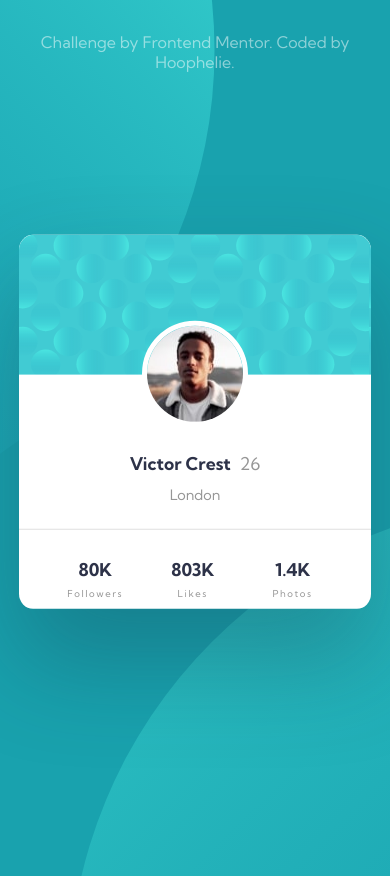
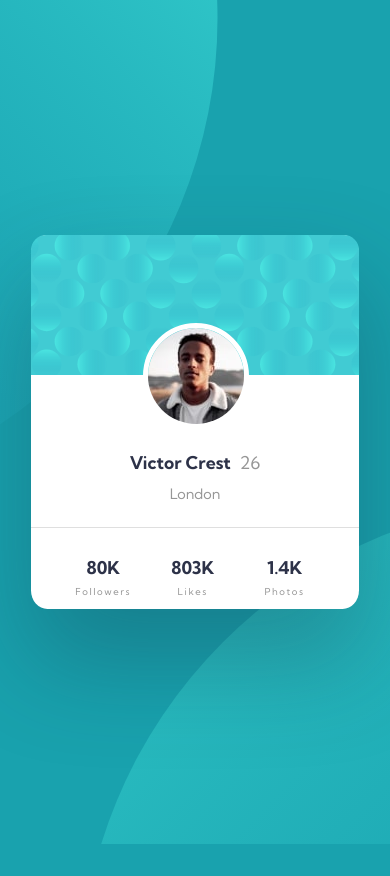
Before and after one commit to HOOP-helie/Newbie-Profile-Card--Frontend-Mentor, a plain HTML site: page index.html in a window 390 px wide. After the commit the page ends 844 px from the top, so only its background shows below. Drawn offline with Linux system fonts and the light colour scheme.

Commit message:
use flexbox instead of absolute positionning, improve Pixel Perfect

```diff
--- a/index.html
+++ b/index.html
@@ -45,12 +45,12 @@
       </div>
     </article>
 
-    <div class="attribution">
+    <!-- <div class="attribution">
       Challenge by
       <a href="https://www.frontendmentor.io?ref=challenge" target="_blank"
         >Frontend Mentor</a
       >. Coded by
       <a href="https://github.com/HOOPhelie" target="_blank">Hoophelie</a>.
-    </div>
+    </div> -->
   </body>
 </html>
--- a/style.css
+++ b/style.css
@@ -17,13 +17,14 @@ a {
 body {
   background: url("images/bg-pattern-top.svg"),
     url("images/bg-pattern-bottom.svg"), hsl(185, 75%, 39%);
-  /* background-position: -62% 50%, 148% -42%; */
   background-repeat: no-repeat;
-  /* droite: 48%largeur +15%, bas : 65%haut-15%largeur */
-  background-position: right 52vw bottom 40vh, left 46vw top 55vh;
+  background-position: right 51.8vw bottom 34.8vh, left 48vw top 52.2vh;
   font-family: "Kumbh Sans", sans-serif;
   font-weight: 400;
   min-height: 100vh;
+  display: flex;
+  justify-content: center;
+  align-items: center;
 }
 
 .attribution {
@@ -39,18 +40,17 @@ body {
   /* offset-x | offset-y | blur-radius | spread-radius | color */
   box-shadow: 2px 50px 100px 5px rgba(16, 50, 71, 0.3);
   height: 23.4rem;
-  position: absolute;
-  top: 50%;
-  left: 50%;
   margin: auto;
+  position: relative;
   text-align: center;
-  transform: translate(-50%, -50%);
-  width: 22rem;
+  width: 21.9rem;
 }
 
+/* Top part of the card */
 .card-pattern {
   background-image: url("images/bg-pattern-card.svg");
   background: cover;
+  background-position: center;
   border-radius: 15px 15px 0 0;
   color: red;
   height: 37.5%;
@@ -64,6 +64,7 @@ body {
   left: 35%;
 }
 
+/* Card main content */
 .card-content {
   margin-top: 22%;
 }
@@ -75,7 +76,7 @@ body {
 .card-content p {
   color: hsl(0, 0%, 59%);
   font-size: 0.9rem;
-  margin: 12px 0 25px;
+  margin: 12px 0 24px;
 }
 
 .age {
@@ -84,11 +85,13 @@ body {
   padding-left: 5px;
 }
 
+/* Bottom part of the card */
 .data {
   border-top: solid 1px;
   border-color: hsl(0, 0%, 59%, 30%);
   display: flex;
   justify-content: space-around;
+  padding: 1.8rem 1.2rem 0;
 }
 
 h1,
@@ -99,10 +102,6 @@ h1,
 .numbers {
   font-size: 1.1rem;
   font-weight: 700;
-}
-
-.data {
-  padding: 1.8rem 1.2rem 0;
 }
 
 .data div {
@@ -119,12 +118,32 @@ h1,
 .likes,
 .photos {
   position: relative;
-  left: -10px;
+  left: -8px;
 }
 
 @media (max-width: 75rem) {
   body {
-    background-position: right 45vw bottom 40vh,
-      left calc(40vw + 15%) top calc(65vh - 13vw);
+    background-position: right 44vw bottom 40vh,
+      left calc(43vw + 15%) top calc(65vh - 13vw);
+  }
+
+  .card {
+    border-radius: 5%;
+    width: 20.5rem;
+  }
+  .profile-pic {
+    top: 23.5%;
+    left: 34%;
+  }
+  .card-content {
+    margin-top: 22%;
+  }
+  .card-content {
+    margin-top: 23.5%;
   }
 }
+.likes,
+.photos {
+  position: relative;
+  left: -10px;
+}
```
